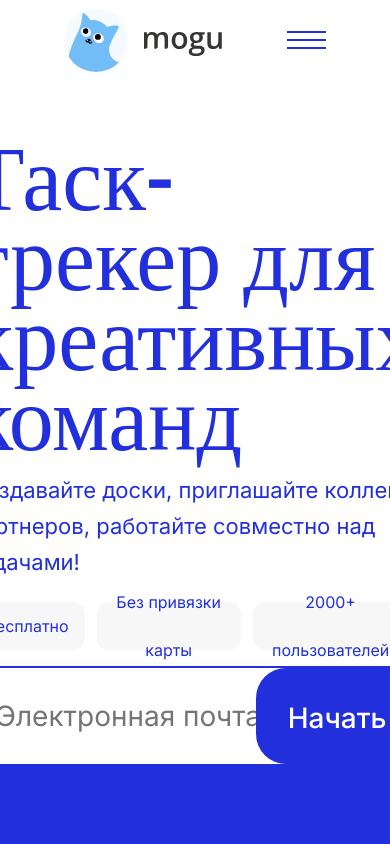
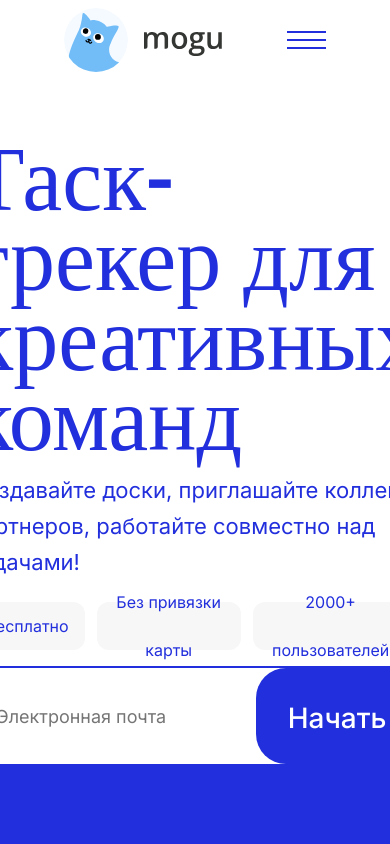
Before and after one commit to RuslanVoronov/mogu, a React (Create React App) app: page / in a window 390 px wide. Shown: the top 844 px of the page. Built offline with nearby package versions, Linux system fonts and the light colour scheme.

Commit message:
adaptive feedback

```diff
--- a/src/components/Feedback/Feedback.scss
+++ b/src/components/Feedback/Feedback.scss
@@ -106,3 +106,14 @@
         width: 100%;
     }
 }
+
+@media (max-width: 768px) {
+    .feedback {
+        padding: 20px;
+    }
+
+    .feedback__form {
+        width: 100%;
+        padding: 20px 15px 34px;
+    }
+}
--- a/src/components/Form/Form.scss
+++ b/src/components/Form/Form.scss
@@ -14,9 +14,9 @@
     margin: 0 0 40px;
 
     font-family: 'Oswald';
-    font-size: 72px;
+    font-size: clamp(32px, 5vw, 72px);
     font-weight: 500;
-    line-height: 80px;
+    line-height: clamp(48px, 6vw, 80px);
     letter-spacing: -2px;
 }
 
@@ -37,9 +37,9 @@
     box-sizing: border-box;
 
     font-family: 'Inter';
-    font-size: 28px;
+    font-size: clamp(18px, 3vw, 28px);
     font-weight: 400;
-    line-height: 40px;
+    line-height: clamp(38px, 39px, 40px);
     text-align: left;
 }
 
@@ -83,3 +83,9 @@
     border-radius: 30px;
     background-color: black;
 }
+
+@media (max-width:768px) {
+    .form__button_theme_black {
+        width: 100%;
+    }
+}
```
